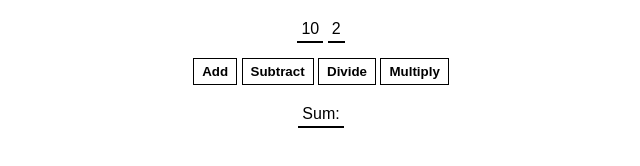
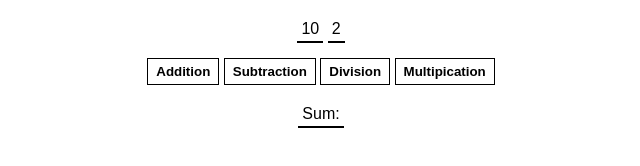
Before and after one commit to VIMU-K/JS-Calculator, a plain HTML site: page index.html in a window 1280 px wide. Shown: the whole page, without its empty margins (319-959 px from the left). Drawn offline with Linux system fonts and the light colour scheme.

Commit message:
Updated HTML

```diff
--- a/index.html
+++ b/index.html
@@ -6,10 +6,10 @@
         <span id="num1-el"></span>
         <span id="num2-el"></span>
         <br>
-        <button onclick="add()">Add</button>
-        <button onclick="substract()">Subtract</button>
-        <button onclick="divide()">Divide</button>
-        <button onclick="multiply()">Multiply</button>
+        <button onclick="add()">Addition</button>
+        <button onclick="substract()">Subtraction</button>
+        <button onclick="divide()">Division</button>
+        <button onclick="multiply()">Multipication</button>
         <br>
         <span id="sum-el">Sum: </span>
         <script src="index.js"></script>
```
